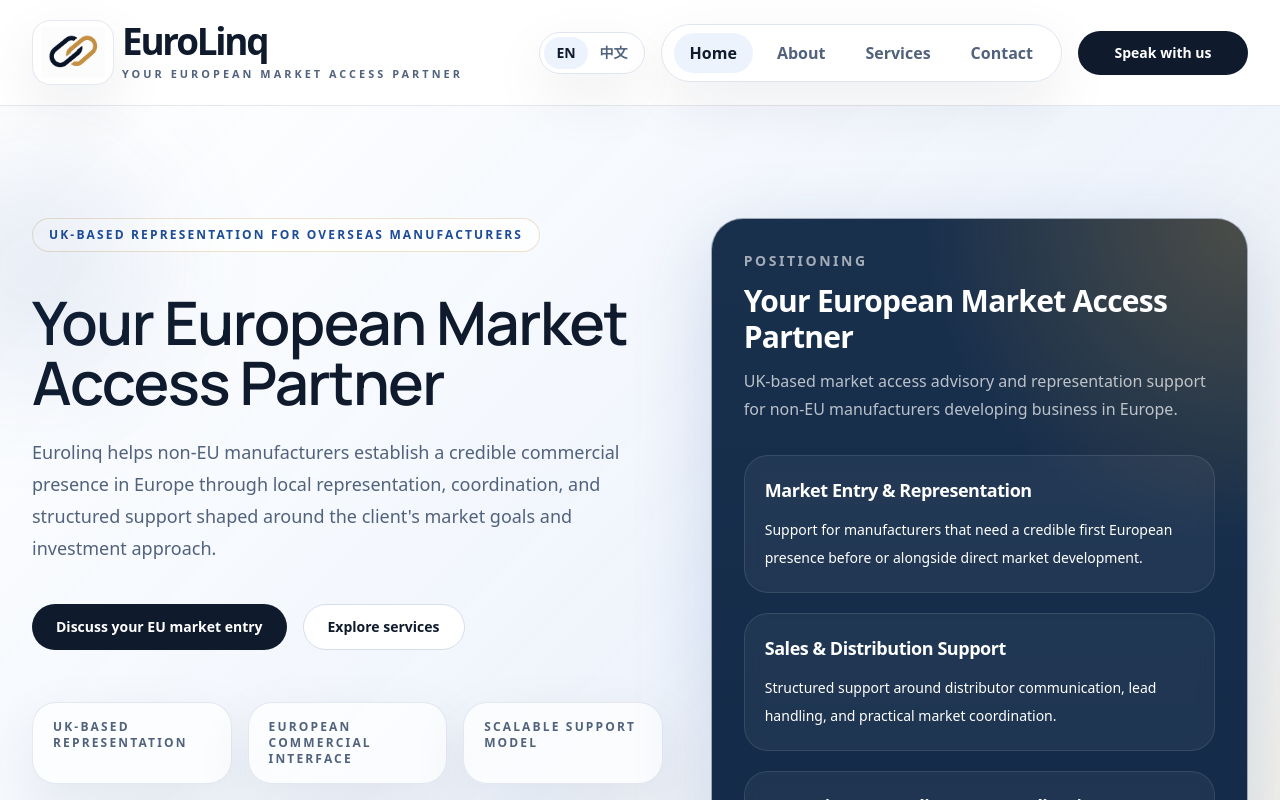
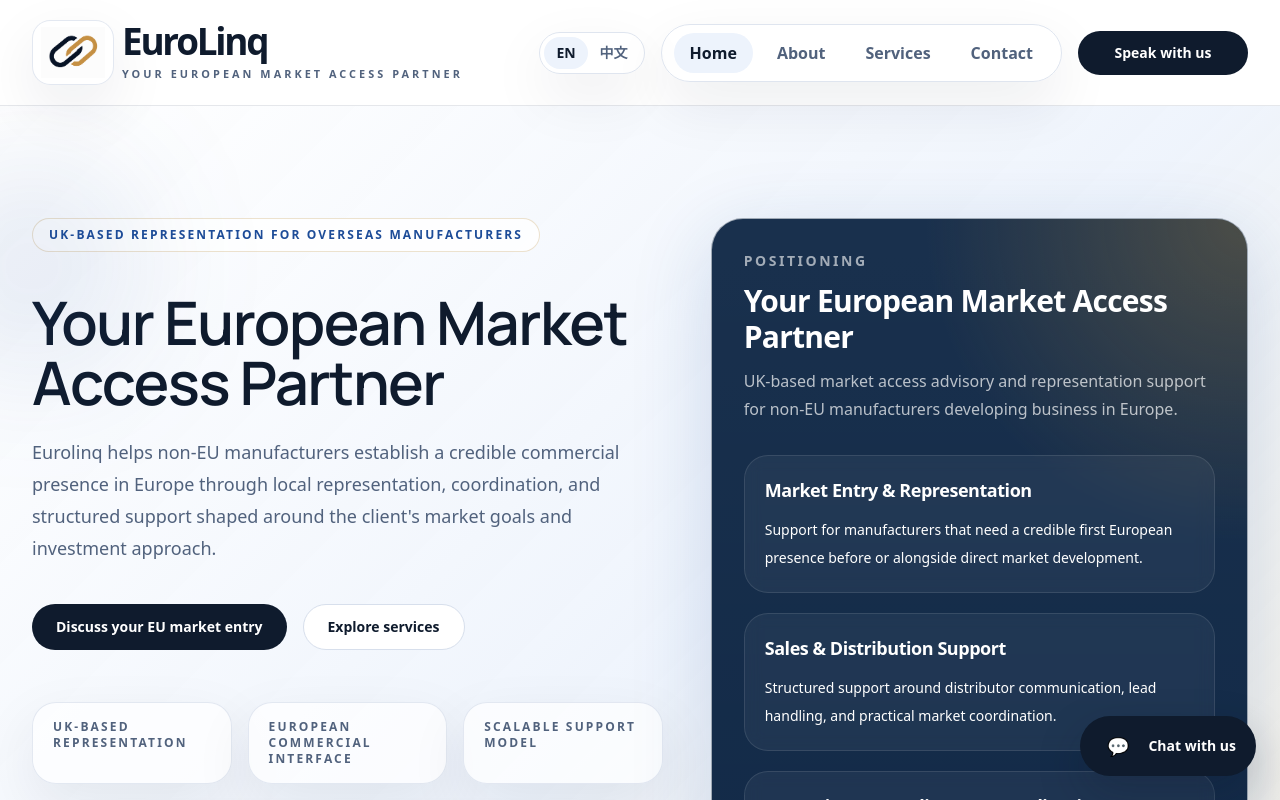
Before and after one commit to davimont62-maker/eurogateway-partners, a Next.js app: page / in a window 1280 px wide. Shown: the top 800 px of the page. Built offline with nearby package versions, Linux system fonts and the light colour scheme; no server answers.

Commit message:
Add floating chat contact widget

```diff
--- a/app/layout.tsx
+++ b/app/layout.tsx
@@ -2,6 +2,7 @@
 import type { ReactNode } from "react";
 import { Inter, Manrope } from "next/font/google";
 import "./globals.css";
+import { ChatWidget } from "@/components/chat-widget";
 import { GoogleAnalytics } from "@/components/google-analytics";
 import { StructuredData } from "@/components/structured-data";
 import { Footer } from "@/components/footer";
@@ -39,6 +40,7 @@
         <Header />
         <main>{children}</main>
         <Footer />
+        <ChatWidget />
         <GoogleAnalytics />
       </body>
     </html>
--- /dev/null
+++ b/components/chat-widget.tsx
@@ -0,0 +1,99 @@
+"use client";
+
+import Link from "next/link";
+import { usePathname } from "next/navigation";
+import { useMemo, useState } from "react";
+import { companyDetails } from "@/lib/site";
+import { getLocaleFromPathname, localizeHref } from "@/lib/i18n";
+
+const widgetCopy = {
+  en: {
+    launcher: "Chat with us",
+    eyebrow: "Quick contact",
+    title: "Speak with EuroLinq",
+    intro:
+      "Tell us your product focus, target market, and whether you need representation, exhibition follow-up, or distributor communication in Europe.",
+    emailLabel: "Email us",
+    formLabel: "Open contact form",
+    note: "We usually reply by email and can then continue the discussion directly."
+  },
+  zh: {
+    launcher: "在线咨询",
+    eyebrow: "快速联系",
+    title: "联系 EuroLinq",
+    intro:
+      "告诉我们您的产品方向、目标市场，以及您是否需要欧洲代表、展会客户跟进或经销商沟通支持。",
+    emailLabel: "发送邮件",
+    formLabel: "打开联系表单",
+    note: "我们通常会先通过邮件回复，再与您继续沟通。"
+  }
+} as const;
+
+export function ChatWidget() {
+  const pathname = usePathname();
+  const locale = getLocaleFromPathname(pathname);
+  const copy = widgetCopy[locale];
+  const [isOpen, setIsOpen] = useState(false);
+
+  const contactHref = useMemo(() => localizeHref("/contact", locale), [locale]);
+  const mailtoHref = useMemo(
+    () =>
+      `mailto:${companyDetails.email}?subject=${encodeURIComponent(
+        locale === "zh" ? "咨询欧洲市场进入合作" : "Enquiry about European market entry support"
+      )}`,
+    [locale]
+  );
+
+  return (
+    <div className="fixed bottom-5 right-5 z-50 flex max-w-[calc(100vw-2.5rem)] flex-col items-end gap-3 sm:bottom-6 sm:right-6">
+      {isOpen ? (
+        <div className="w-[min(24rem,calc(100vw-2.5rem))] rounded-[1.75rem] border border-line/80 bg-white p-5 shadow-[0_20px_60px_rgba(15,23,42,0.18)]">
+          <div className="flex items-start justify-between gap-4">
+            <div className="space-y-2">
+              <p className="text-[0.72rem] font-semibold uppercase tracking-[0.18em] text-slate">
+                {copy.eyebrow}
+              </p>
+              <h3 className="font-[var(--font-manrope)] text-xl font-semibold text-ink">
+                {copy.title}
+              </h3>
+            </div>
+            <button
+              type="button"
+              onClick={() => setIsOpen(false)}
+              aria-label="Close chat widget"
+              className="inline-flex h-10 w-10 items-center justify-center rounded-full border border-line/80 text-slate hover:border-ink hover:text-ink"
+            >
+              ×
+            </button>
+          </div>
+
+          <p className="mt-4 text-sm leading-7 text-slate">{copy.intro}</p>
+
+          <div className="mt-5 grid gap-3">
+            <a href={mailtoHref} className="button-primary w-full justify-center">
+              {copy.emailLabel}
+            </a>
+            <Link href={contactHref} className="button-secondary w-full justify-center" onClick={() => setIsOpen(false)}>
+              {copy.formLabel}
+            </Link>
+          </div>
+
+          <div className="mt-5 rounded-3xl border border-line/80 bg-mist/55 px-4 py-3 text-sm leading-6 text-slate">
+            {copy.note}
+          </div>
+        </div>
+      ) : null}
+
+      <button
+        type="button"
+        onClick={() => setIsOpen((open) => !open)}
+        className="inline-flex items-center gap-3 rounded-full bg-ink px-5 py-3 text-sm font-semibold text-white shadow-[0_18px_45px_rgba(15,23,42,0.22)] hover:bg-accent"
+      >
+        <span className="inline-flex h-9 w-9 items-center justify-center rounded-full bg-white/14 text-lg">
+          💬
+        </span>
+        {copy.launcher}
+      </button>
+    </div>
+  );
+}
```
